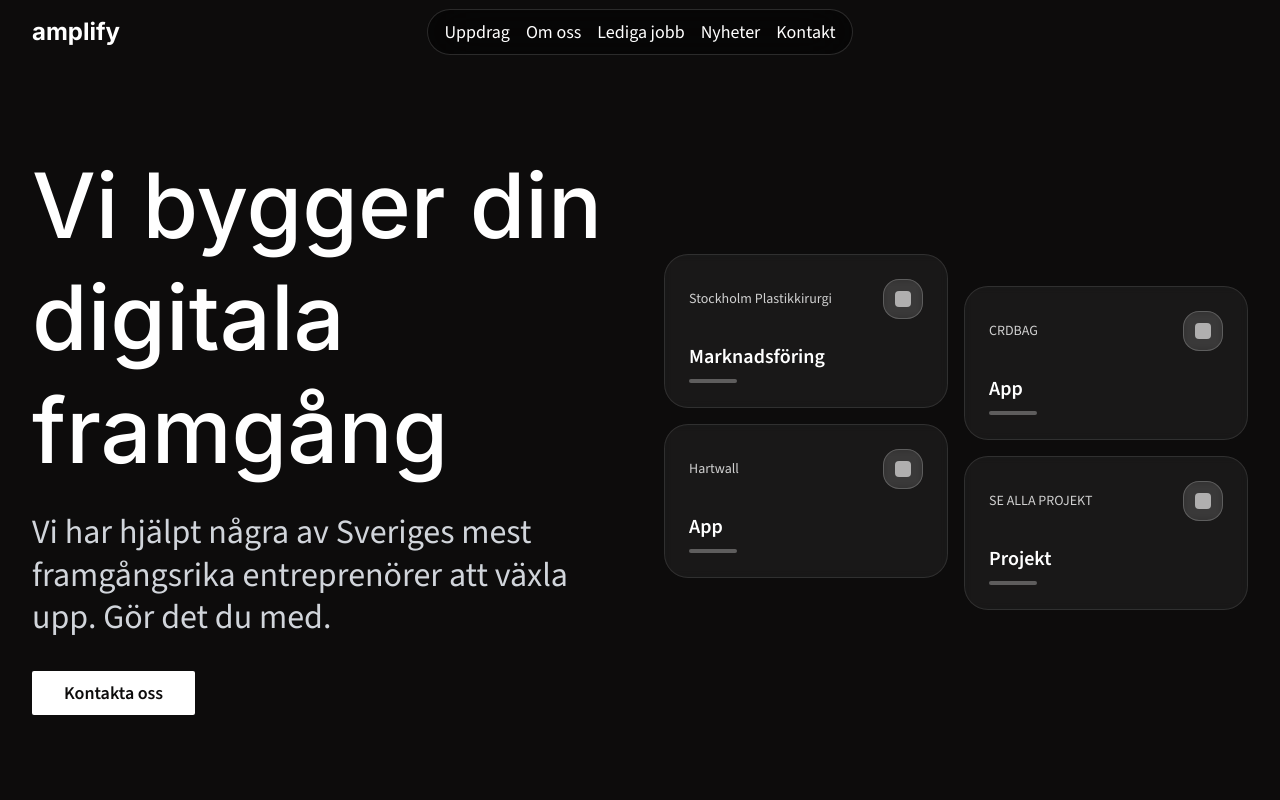
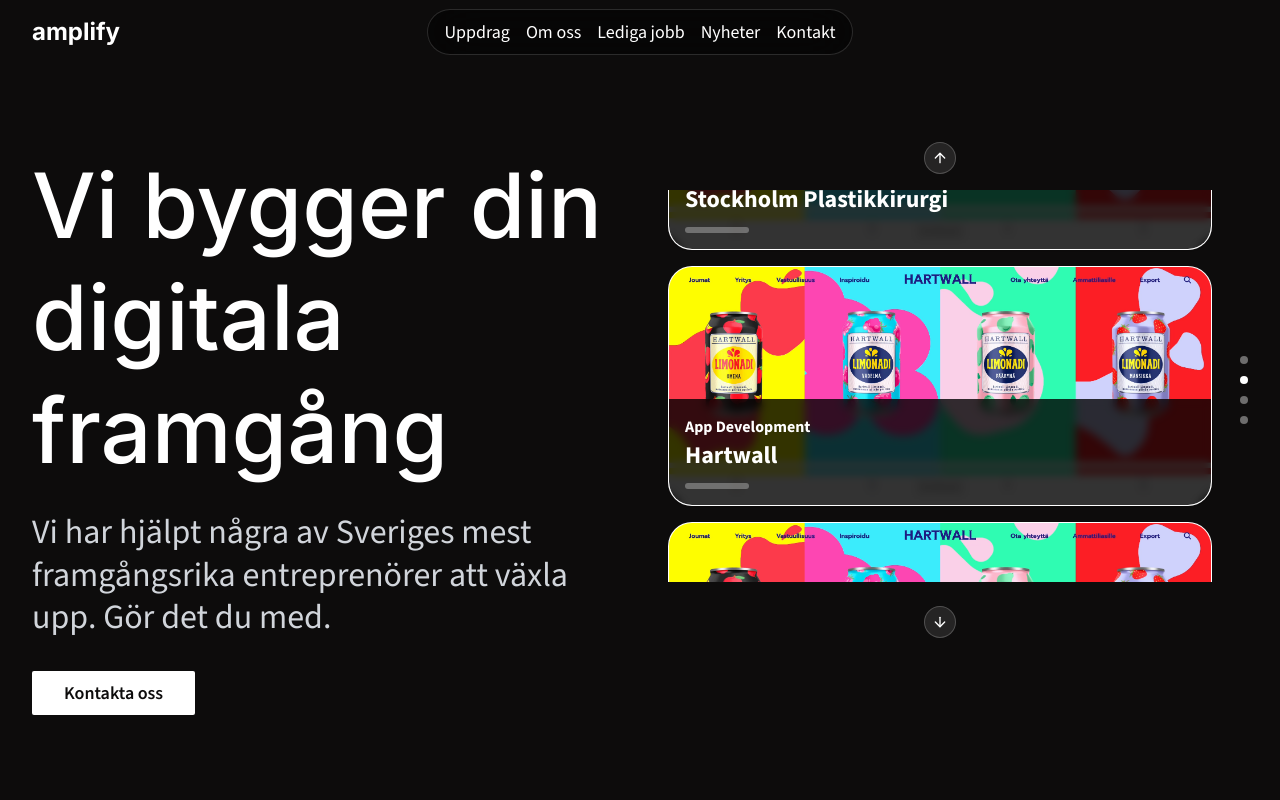
Before and after one commit to chrisflodin/amplify, a Next.js app: page / in a window 1280 px wide. Shown: the top 800 px of the page. Built offline with nearby package versions, Linux system fonts and the light colour scheme.

Commit message:
styling of hero carousel

```diff
--- a/components/sections/HeroSection.tsx
+++ b/components/sections/HeroSection.tsx
@@ -1,12 +1,59 @@
 "use client";
 
 import { Button } from "@/components/ui/button";
+import { Card, CardContent } from "@/components/ui/card";
+import type { CarouselApi } from "@/components/ui/carousel";
+import {
+  Carousel,
+  CarouselContent,
+  CarouselItem,
+  CarouselNext,
+  CarouselPrevious,
+} from "@/components/ui/carousel";
+import Image from "next/image";
+import { useEffect, useState } from "react";
 
 export default function HeroSection() {
+  const [api, setApi] = useState<CarouselApi>();
+  const [current, setCurrent] = useState(0);
+  const [count, setCount] = useState(0);
+
+  const cards = [
+    {
+      company: "Stockholm Plastikkirurgi",
+      title: "Marknadsföring",
+    },
+    {
+      company: "Hartwall",
+      title: "App Development",
+    },
+    {
+      company: "CRDBAG",
+      title: "E-commerce",
+    },
+    {
+      company: "SE ALLA PROJEKT",
+      title: "Alla Projekt",
+    },
+  ];
+
+  useEffect(() => {
+    if (!api) {
+      return;
+    }
+
+    setCount(api.scrollSnapList().length);
+    setCurrent(api.selectedScrollSnap() + 1);
+
+    api.on("select", () => {
+      setCurrent(api.selectedScrollSnap() + 1);
+    });
+  }, [api]);
+
   return (
     <section className="bg-brand-black text-white min-h-screen flex items-center pt-16">
       <div className="container mx-auto px-4 sm:px-6 lg:px-8">
-        <div className="grid grid-cols-1 lg:grid-cols-2 gap-12 items-center">
+        <div className="grid grid-cols-1 lg:grid-cols-2 gap-12 items-start">
           {/* Left Column - Text Content */}
           <div className="space-y-8">
             <div className="space-y-6">
@@ -35,86 +82,103 @@
             </div>
           </div>
 
-          {/* Right Column - Visual Elements */}
-          <div className="relative">
-            <div className="grid grid-cols-2 gap-4">
-              {/* App Cards */}
-              <div className="space-y-4">
-                <div className="group relative overflow-hidden rounded-3xl bg-white/5 backdrop-blur-sm border border-white/10 p-6 text-white hover:bg-white/10 transition-all duration-500 hover:scale-[1.02] hover:shadow-2xl hover:shadow-white/10">
-                  <div className="absolute inset-0 bg-gradient-to-br from-white/10 to-transparent opacity-0 group-hover:opacity-100 transition-opacity duration-500"></div>
-                  <div className="relative z-10">
-                    <div className="flex items-center justify-between mb-6">
-                      <span className="text-sm font-medium text-white/80">
-                        Stockholm Plastikkirurgi
-                      </span>
-                      <div className="w-10 h-10 bg-white/10 rounded-2xl backdrop-blur-sm border border-white/20 flex items-center justify-center group-hover:bg-white/20 transition-all duration-300">
-                        <div className="w-4 h-4 bg-white/60 rounded-sm"></div>
+          {/* Right Column - Vertical Carousel */}
+          <div className="relative h-[400px] w-full flex items-center mt-10">
+            {/* Carousel Container */}
+            <div className="flex-1 h-full relative">
+              {/* Loading placeholder */}
+              {!api && (
+                <div className="absolute inset-0 flex items-center justify-center">
+                  <Card className="group relative overflow-hidden rounded-3xl bg-white/5 backdrop-blur-sm border border-white/10 text-white h-60 w-full max-w-md animate-pulse">
+                    <CardContent className="p-6">
+                      <div className="flex items-center justify-between mb-4">
+                        <div className="h-4 bg-white/20 rounded w-32"></div>
+                        <div className="w-10 h-10 bg-white/10 rounded-3xl"></div>
                       </div>
+                      <div className="h-8 bg-white/20 rounded mb-3 w-48"></div>
+                      <div className="w-16 h-1.5 bg-white/20 rounded-full"></div>
+                    </CardContent>
+                  </Card>
                 </div>
-                    <h3 className="text-xl font-semibold mb-2 text-white">
-                      Marknadsföring
-                    </h3>
-                    <div className="w-12 h-1 bg-white/30 rounded-full group-hover:w-16 group-hover:bg-white/50 transition-all duration-300"></div>
-                  </div>
+              )}
+
+              <Carousel
+                setApi={setApi}
+                orientation="vertical"
+                opts={{
+                  align: "center",
+                  loop: true,
+                  skipSnaps: false,
+                  dragFree: false,
+                  startIndex: 1,
+                }}
+                className={`w-full h-full transition-opacity duration-300 ${
+                  api ? "opacity-100" : "opacity-0"
+                }`}
+              >
+                <CarouselContent className="h-[400px] -mt-2">
+                  {cards.map((card, index) => (
+                    <CarouselItem key={index} className="pt-2 basis-1/2">
+                      <div className="p-1">
+                        <Card className="group relative overflow-hidden rounded-3xl border border-white/10 text-white hover:scale-[1.01] transition-all duration-500 hover:shadow-2xl h-60 ">
+                          {/* Background Image */}
+                          <div className="absolute inset-0">
+                            <Image
+                              src="/images/hartwall.png"
+                              alt={card.title}
+                              fill
+                              className="object-cover"
+                              sizes="(max-width: 768px) 100vw, 50vw"
+                            />
                           </div>
 
-                <div className="group relative overflow-hidden rounded-3xl bg-white/5 backdrop-blur-sm border border-white/10 p-6 text-white hover:bg-white/10 transition-all duration-500 hover:scale-[1.02] hover:shadow-2xl hover:shadow-white/10">
+                          {/* Glass morphism overlay */}
+
+                          {/* Gradient overlay on hover */}
                           <div className="absolute inset-0 bg-gradient-to-br from-white/10 to-transparent opacity-0 group-hover:opacity-100 transition-opacity duration-500"></div>
-                  <div className="relative z-10">
-                    <div className="flex items-center justify-between mb-6">
-                      <span className="text-sm font-medium text-white/80">
-                        Hartwall
+
+                          <CardContent className="absolute bottom-0 left-0 right-0 z-10 p-4 bg-black/80 backdrop-blur-sm rounded-b-xl">
+                            <div className="flex items-center justify-between">
+                              <span className="text-base font-bold text-white">
+                                {card.title}
                               </span>
-                      <div className="w-10 h-10 bg-white/10 rounded-2xl backdrop-blur-sm border border-white/20 flex items-center justify-center group-hover:bg-white/20 transition-all duration-300">
-                        <div className="w-4 h-4 bg-white/60 rounded-sm"></div>
+                              {/* <div className="w-10 h-10 bg-white/10 rounded-3xl backdrop-blur-sm border border-white/20 flex items-center justify-center group-hover:bg-white/20 transition-all duration-300">
+                                <div className="w-5 h-5 bg-white/60 rounded-lg"></div>
+                                </div> */}
                             </div>
+                            <h3 className="text-2xl font-bold mb-3 text-white">
+                              {card.company}
+                            </h3>
+                            <div className="w-16 h-1.5 bg-white/30 rounded-full group-hover:w-24 group-hover:bg-white/50 transition-all duration-300"></div>
+                          </CardContent>
+                        </Card>
                       </div>
-                    <h3 className="text-xl font-semibold mb-2 text-white">
-                      App
-                    </h3>
-                    <div className="w-12 h-1 bg-white/30 rounded-full group-hover:w-16 group-hover:bg-white/50 transition-all duration-300"></div>
-                  </div>
-                </div>
+                    </CarouselItem>
+                  ))}
+                </CarouselContent>
+
+                {/* Custom Navigation Buttons */}
+                <CarouselPrevious className="absolute -top-12 left-1/2 -translate-x-1/2 rotate-90 bg-white/10 border-white/20 hover:bg-white/20 text-white" />
+                <CarouselNext className="absolute -bottom-12 left-1/2 -translate-x-1/2 rotate-90 bg-white/10 border-white/20 hover:bg-white/20 text-white" />
+              </Carousel>
             </div>
 
-              <div className="space-y-4 mt-8">
-                <div className="group relative overflow-hidden rounded-3xl bg-white/5 backdrop-blur-sm border border-white/10 p-6 text-white hover:bg-white/10 transition-all duration-500 hover:scale-[1.02] hover:shadow-2xl hover:shadow-white/10">
-                  <div className="absolute inset-0 bg-gradient-to-br from-white/10 to-transparent opacity-0 group-hover:opacity-100 transition-opacity duration-500"></div>
-                  <div className="relative z-10">
-                    <div className="flex items-center justify-between mb-6">
-                      <span className="text-sm font-medium text-white/80">
-                        CRDBAG
-                      </span>
-                      <div className="w-10 h-10 bg-white/10 rounded-2xl backdrop-blur-sm border border-white/20 flex items-center justify-center group-hover:bg-white/20 transition-all duration-300">
-                        <div className="w-4 h-4 bg-white/60 rounded-sm"></div>
+            {/* Navigation dots - Outside carousel */}
+            {api && (
+              <div className="flex flex-col items-center space-y-3 ml-6">
+                {cards.map((_, index) => (
+                  <button
+                    key={index}
+                    onClick={() => api?.scrollTo(index)}
+                    className={`w-2 h-2 rounded-full transition-all duration-300 ${
+                      index === current - 1
+                        ? "bg-white"
+                        : "bg-white/40 hover:bg-white/60"
+                    }`}
+                  />
+                ))}
               </div>
-                    </div>
-                    <h3 className="text-xl font-semibold mb-2 text-white">
-                      App
-                    </h3>
-                    <div className="w-12 h-1 bg-white/30 rounded-full group-hover:w-16 group-hover:bg-white/50 transition-all duration-300"></div>
-                  </div>
-                </div>
-
-                <div className="group relative overflow-hidden rounded-3xl bg-white/5 backdrop-blur-sm border border-white/10 p-6 text-white hover:bg-white/10 transition-all duration-500 hover:scale-[1.02] hover:shadow-2xl hover:shadow-white/10">
-                  <div className="absolute inset-0 bg-gradient-to-br from-white/10 to-transparent opacity-0 group-hover:opacity-100 transition-opacity duration-500"></div>
-                  <div className="relative z-10">
-                    <div className="flex items-center justify-between mb-6">
-                      <span className="text-sm font-medium text-white/80">
-                        SE ALLA PROJEKT
-                      </span>
-                      <div className="w-10 h-10 bg-white/10 rounded-2xl backdrop-blur-sm border border-white/20 flex items-center justify-center group-hover:bg-white/20 transition-all duration-300">
-                        <div className="w-4 h-4 bg-white/60 rounded-sm"></div>
-                      </div>
-                    </div>
-                    <h3 className="text-xl font-semibold mb-2 text-white">
-                      Projekt
-                    </h3>
-                    <div className="w-12 h-1 bg-white/30 rounded-full group-hover:w-16 group-hover:bg-white/50 transition-all duration-300"></div>
-                  </div>
-                </div>
-              </div>
-            </div>
+            )}
           </div>
         </div>
       </div>
```
Also changed, not shown: public/images/hartwall.png (added), 1 other file (tests, documents, lock files or other folders). Lines whose indentation alone changed are shown as unchanged.
